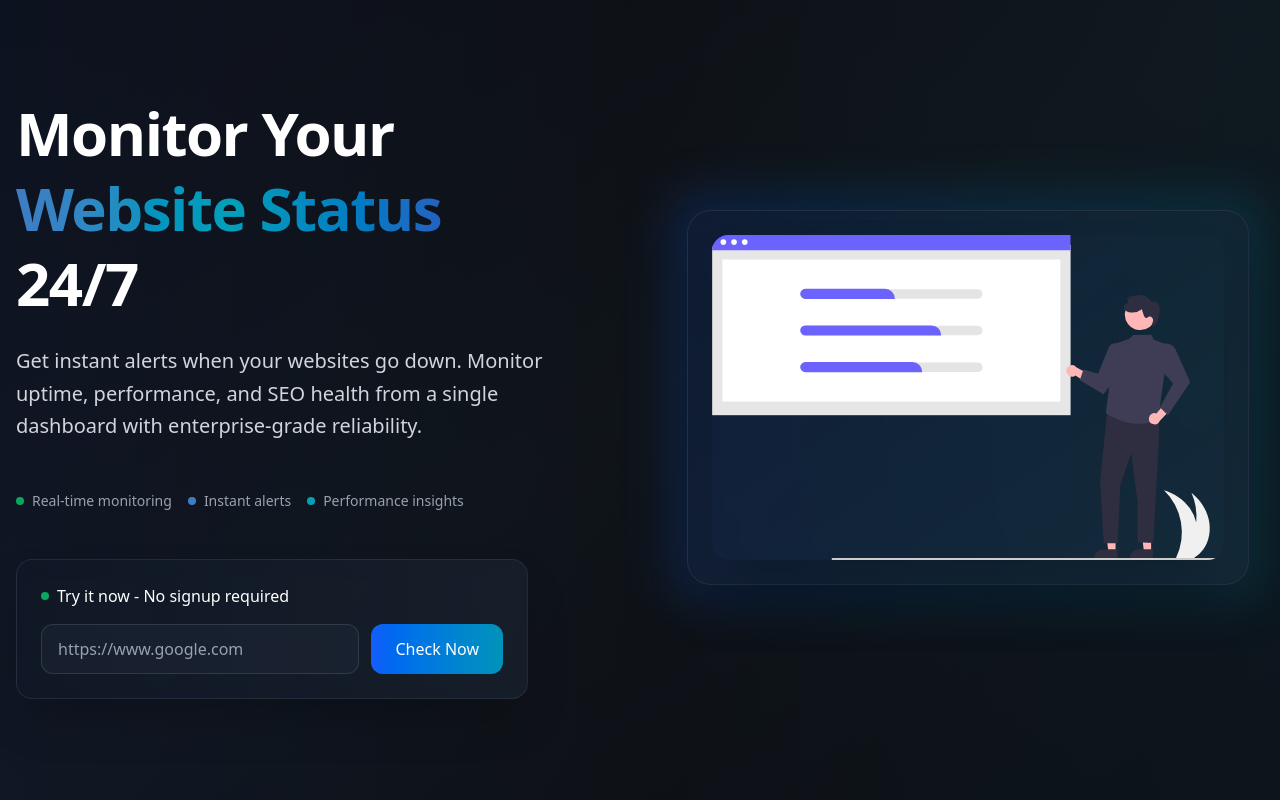
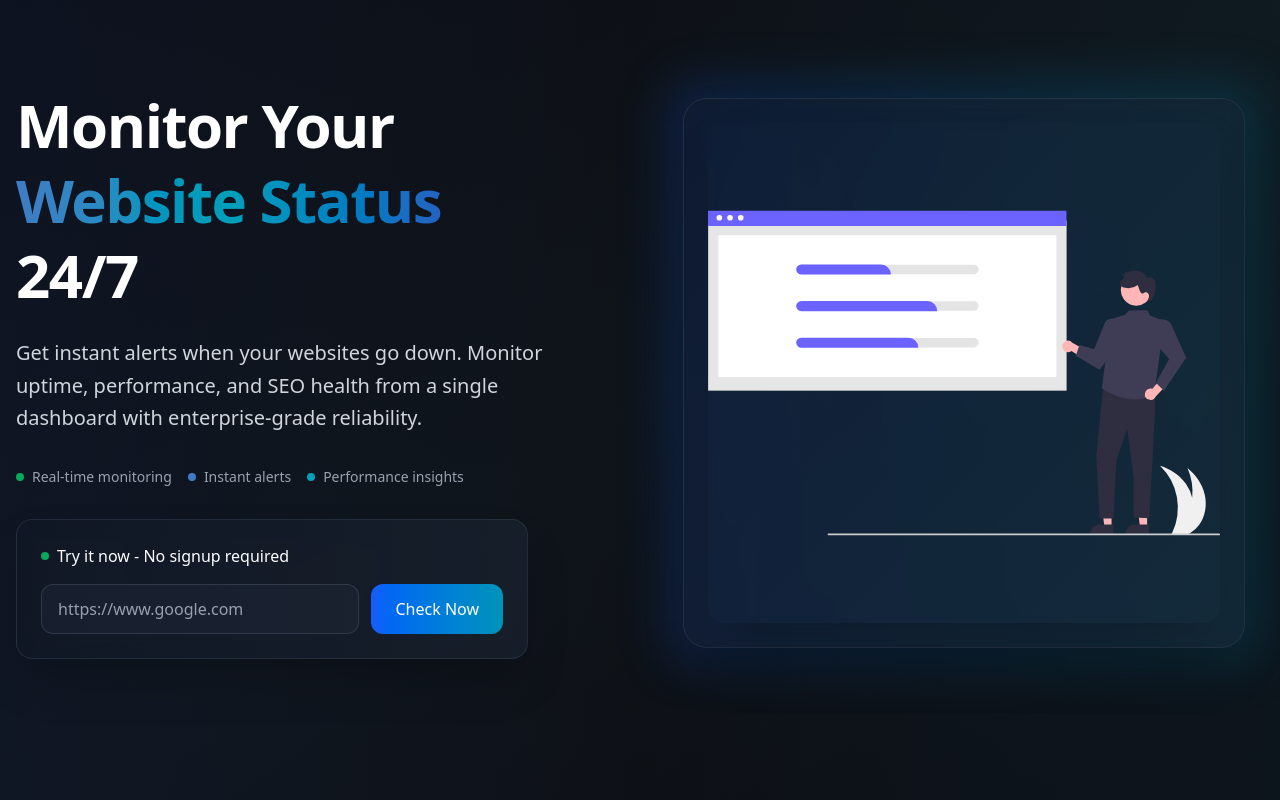
Before and after one commit to Dineshsoni02/WebmonitorV2, a React (Vite) app in the folder frontend/: page / in a window 1280 px wide. Built offline with nearby package versions, Linux system fonts and the light colour scheme.

Commit message:
Refactor BodyComponent

```diff
--- a/frontend/src/App.jsx
+++ b/frontend/src/App.jsx
@@ -1,8 +1,6 @@
-
 import "./App.css";
 
-import BodyComponent from "./components/BodyComponent";
-
+import { BodyComponent } from "./components/BodyComponent";
 
 function App() {
   return (
--- a/frontend/src/components/BodyComponent.jsx
+++ b/frontend/src/components/BodyComponent.jsx
@@ -7,22 +7,19 @@ import site_stats from "../assets/site_stats.svg";
 const HeaderTextComponent = () => {
   return (
     <div className="relative min-h-screen bg-gradient-to-br from-[#0c0e14] via-[#0f1419] to-[#0c0e14] text-white overflow-hidden">
-      {/* Background decoration */}
-
-      {/* Gradient overlay */}
       <div className="absolute inset-0 bg-gradient-to-r from-blue-900/10 via-transparent to-cyan-900/10"></div>
 
-      <div className="relative z-10 flex items-center justify-center px-4 py-16 lg:py-24">
-        <div className="flex flex-col lg:flex-row items-center justify-center gap-8 lg:gap-16 max-w-7xl mx-auto w-full">
-          <div className="flex flex-col items-start justify-center flex-1 gap-8 lg:gap-12 max-w-2xl">
+      <div className="relative z-10 flex items-center justify-center px-4 py-16 lg:py-22">
+        <div className="flex flex-col lg:flex-row items-center justify-center gap-8 lg:gap-12 max-w-7xl mx-auto w-full">
+          <div className="flex flex-col items-start justify-center flex-1 gap-8  max-w-2xl">
             <div className="space-y-6">
               <h1 className="text-4xl md:text-5xl lg:text-6xl font-bold leading-tight tracking-tight">
-                Monitor Your{" "} <br/>
+                Monitor Your <br />
                 <span className="bg-gradient-to-r from-blue-400 via-cyan-400 to-blue-500 text-transparent bg-clip-text animate-pulse">
                   Website Status
                 </span>
                 <br />
-                  24/7
+                24/7
               </h1>
 
               <p className="text-lg md:text-xl text-gray-300 leading-relaxed max-w-xl">
@@ -72,14 +69,14 @@ const HeaderTextComponent = () => {
               </div>
             </div>
           </div>
-          <div className="flex flex-col items-center justify-center flex-1 lg:min-h-[600px]">
+          <div className="flex flex-col items-center justify-center flex-1 lg:min-h-[500px]">
             <div className="relative group">
               <div className="absolute -inset-4 bg-gradient-to-r from-blue-600/20 to-cyan-600/20 rounded-3xl blur-xl group-hover:blur-2xl transition-all duration-500"></div>
               <div className="relative bg-gradient-to-br from-gray-900/50 to-gray-800/50 backdrop-blur-sm border border-gray-700/50 rounded-3xl p-6 shadow-2xl">
                 <img
                   src={site_stats}
                   alt="Website monitoring dashboard"
-                  className="w-full h-auto max-w-lg rounded-2xl shadow-2xl transform group-hover:scale-105 transition-all duration-500"
+                  className="w-full h-auto lg:h-[500px] max-w-lg rounded-2xl shadow-2xl transform group-hover:scale-105 transition-all duration-500"
                 />
               </div>
             </div>
@@ -90,12 +87,10 @@ const HeaderTextComponent = () => {
   );
 };
 
-const BodyComponent = () => {
+export const BodyComponent = () => {
   return (
     <div>
       <HeaderTextComponent />
     </div>
   );
 };
-
-export default BodyComponent;
```
